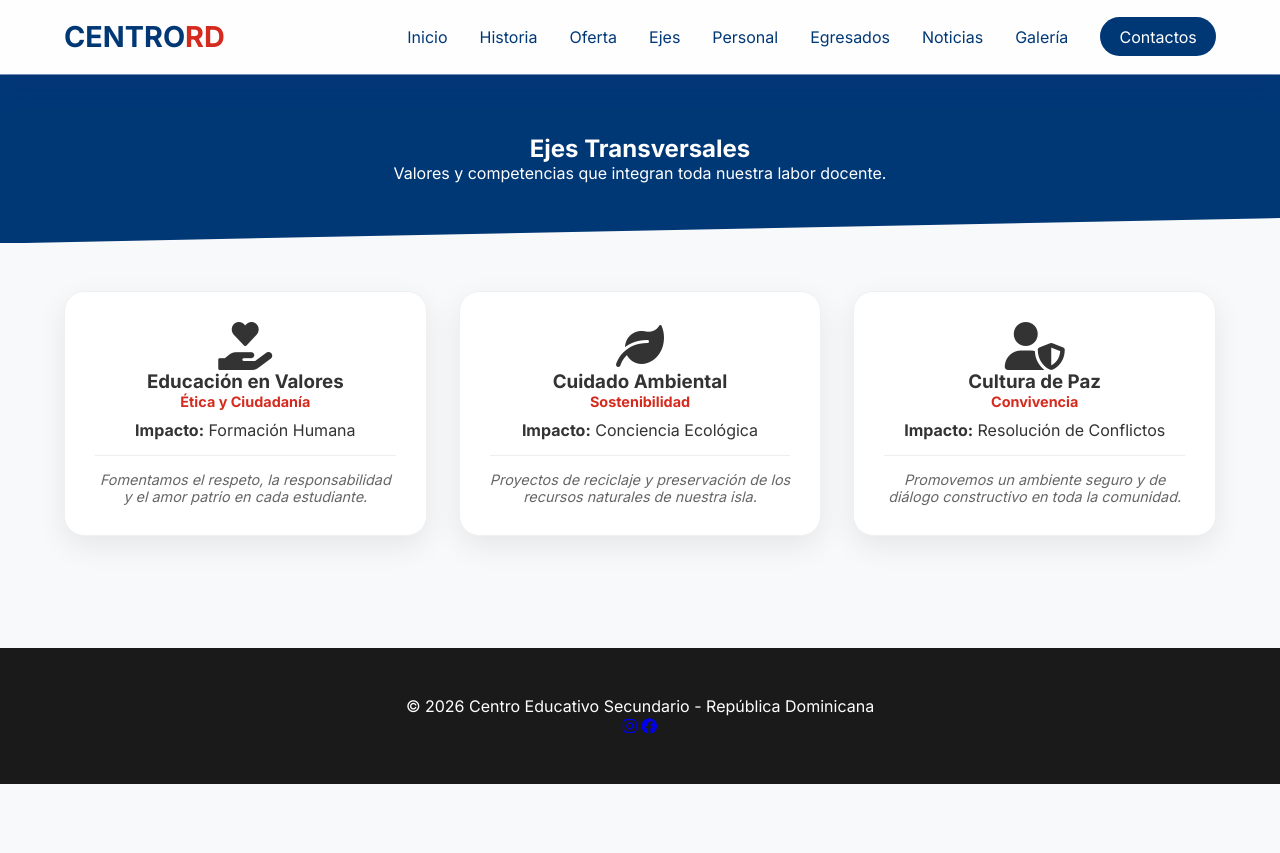
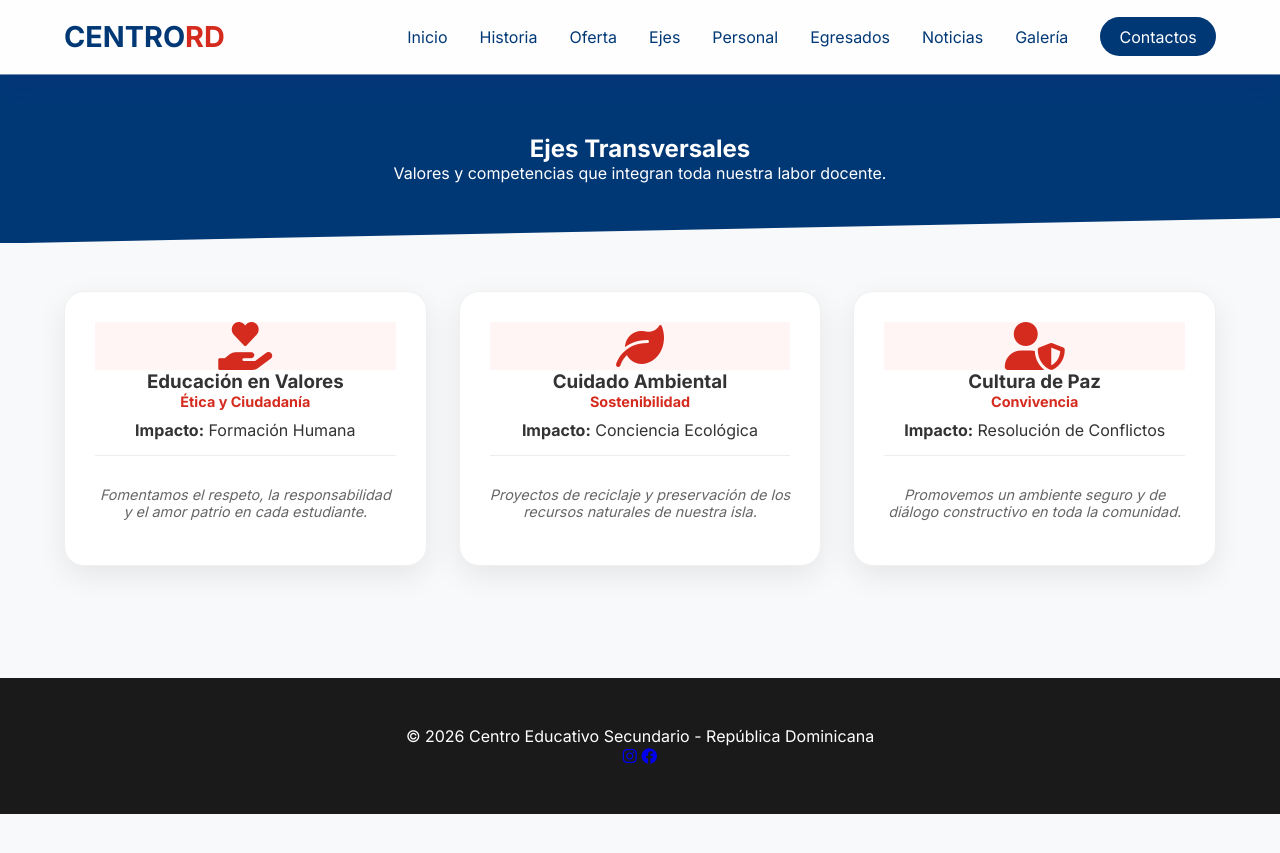
Before and after one commit to jorge21028/centroeducativo, a Jekyll site: the page built from ejes-transversales.md, in a window 1280 px wide. Shown: the top 853 px of the page. Built offline with Jekyll 4.4.1, drawn with Linux system fonts in a browser that asks for light colours.

Commit message:
Add styles for icon circles and card blockquote
Added styles for icon circles and adjusted card blockquote.

```diff
--- a/assets/css/style.css
+++ b/assets/css/style.css
@@ -459,3 +459,23 @@ body {
     display: inline-block;
     margin-top: 10px;
 }
+/* Adaptación de círculos para iconos */
+.icon-circle, .icon-circle-accent {
+    display: flex;
+    align-items: center;
+    justify-content: center;
+    background: #f8f9fa;
+    color: var(--primary);
+}
+
+.icon-circle-accent {
+    color: var(--accent);
+    background: #fff5f5;
+}
+
+.card-egresado blockquote {
+    min-height: 80px; /* Para que todas las tarjetas tengan el mismo alto visual */
+    display: flex;
+    align-items: center;
+    justify-content: center;
+}
```
